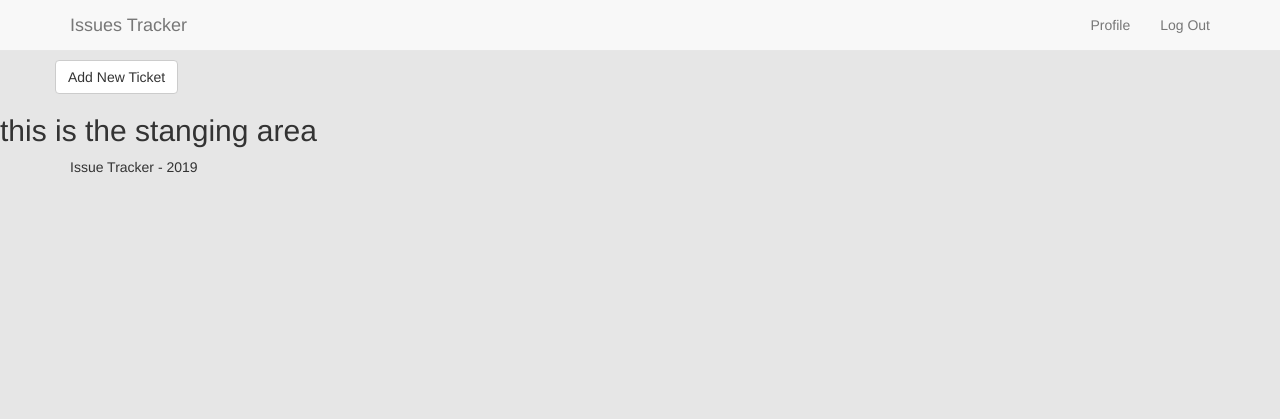
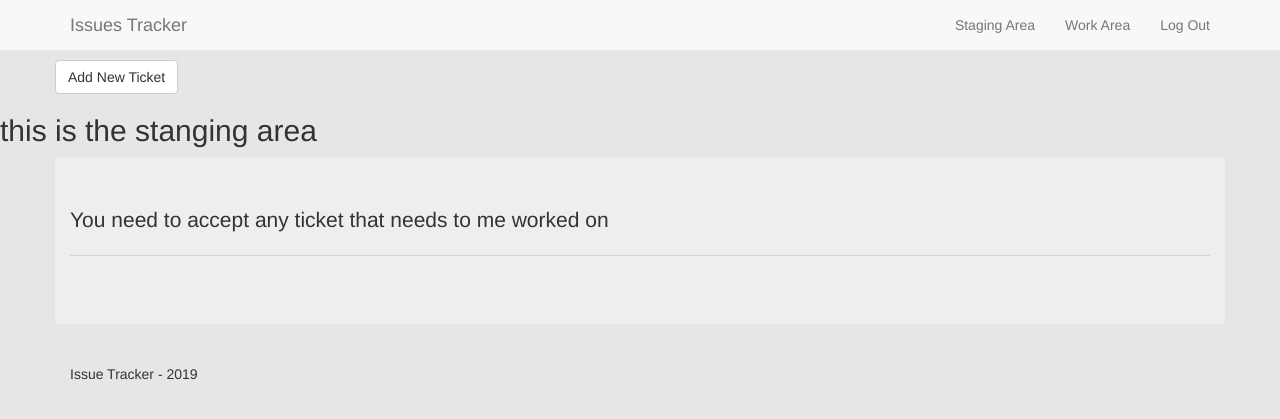
Before and after one commit to GarethMellon/django-issues-tracker, a Django app: page /development/staging/ in a window 1280 px wide. Shown: the top 419 px of the page. Run offline with Django 3.2, Linux system fonts and the light colour scheme; the visitor is signed in with stand-in values (Sample User, id 1); data that the repository does not hold is empty; some libraries are stand-ins or nearby versions.

Commit message:
loaed tickets into dev staging area and set up some template logic

```diff
--- a/dev_area/templates/staging.html
+++ b/dev_area/templates/staging.html
@@ -9,4 +9,29 @@
 
 <h2>this is the stanging area</h2>
 
+<div class="row">
+
+    <div class="container jumbotron">
+
+        <p>You need to accept any ticket that needs to me worked on</p>
+        <hr>
+        {% for ticket in tickets %}
+        {% if ticket.accept == 0 %}
+
+        <div class="col-xs-12 col-sm-12 col-md-3 col-lg-2 ticket">
+            <div class="row dashboard-subject">
+                <span>{{ ticket.subject }} / {{ ticket.id }}</span>
+            </div>
+            <a href="#" class="up-vote"><i class="fas fa-arrow-up"></i></a>
+            <br>
+            <a href="" class ="btn btn-default btn-staging">Accept</a>
+            <a href="" class ="btn btn-default btn-staging">Reject</a>
+        </div>
+        {% endif %}
+        {% endfor %}
+
+    </div>
+
+</div>
+
 {% endblock %}
--- a/dev_area/views.py
+++ b/dev_area/views.py
@@ -1,4 +1,5 @@
 from django.shortcuts import render
+from tickets.models import Ticket
 
 # Create your views here.
 
@@ -6,7 +7,8 @@ def staging_area(request):
     """
     A view that will return all tickets that needs to be verified before dev work starts
     """
-    return render(request, "staging.html")
+    tickets = Ticket.objects.all()
+    return render(request, "staging.html", {'tickets': tickets})
 
 def dev_area(request, id):
     """
--- a/static/css/style.css
+++ b/static/css/style.css
@@ -36,3 +36,9 @@ body {
 .btn-dashboard {
     width: 100%;
 }
+
+/* staging board */
+
+.btn-staging {
+    width: 50%;
+}
--- a/templates/base.html
+++ b/templates/base.html
@@ -37,7 +37,8 @@
             <div id="navbar" class="navbar-collapse collapse">
                 <ul class="nav navbar-nav navbar-right">
                     {% if user.is_authenticated %}
-                    <li><a href="{% url 'profile' %}">Profile</a></li>
+                    <li><a href="#">Staging Area</a></li>
+                    <li><a href="#">Work Area</a></li>
                     <li><a href="{% url 'logout' %}">Log Out</a></li>
                     {% else %}
                     <li><a href="{% url 'registration' %}">Register</a></li>
```
